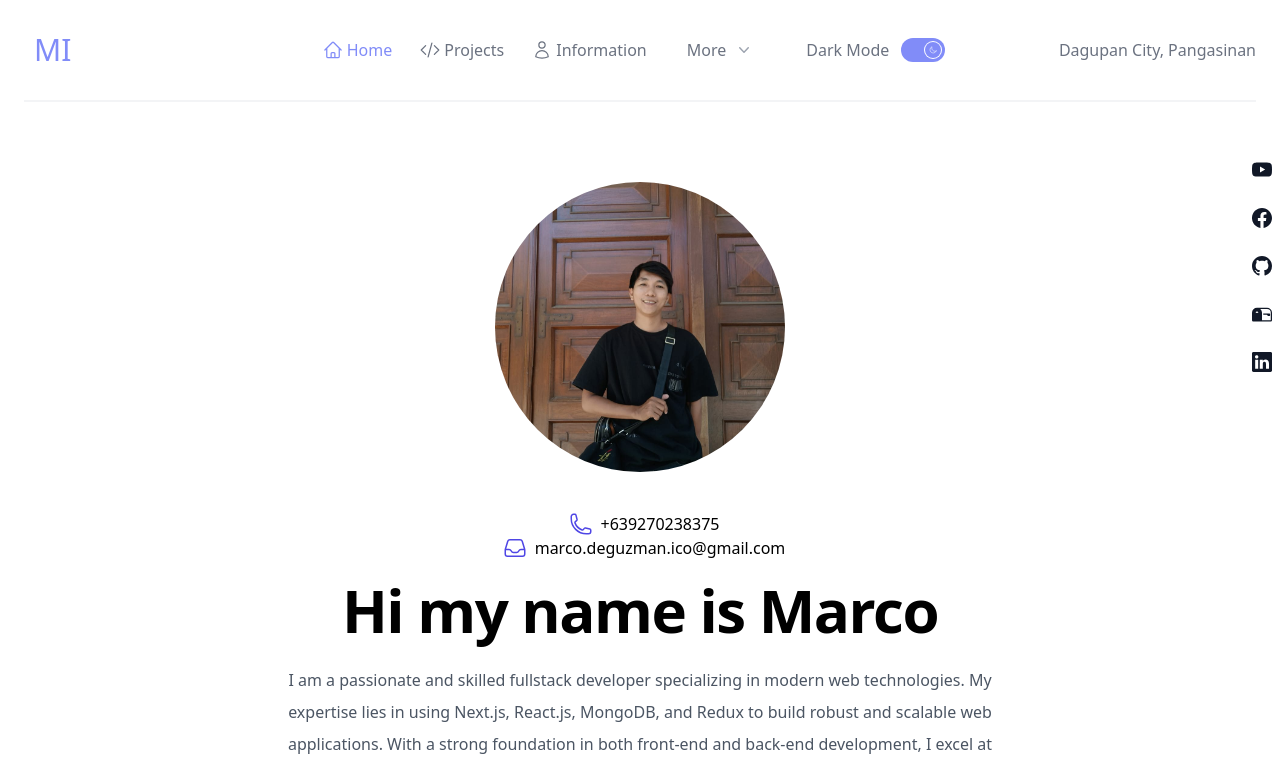
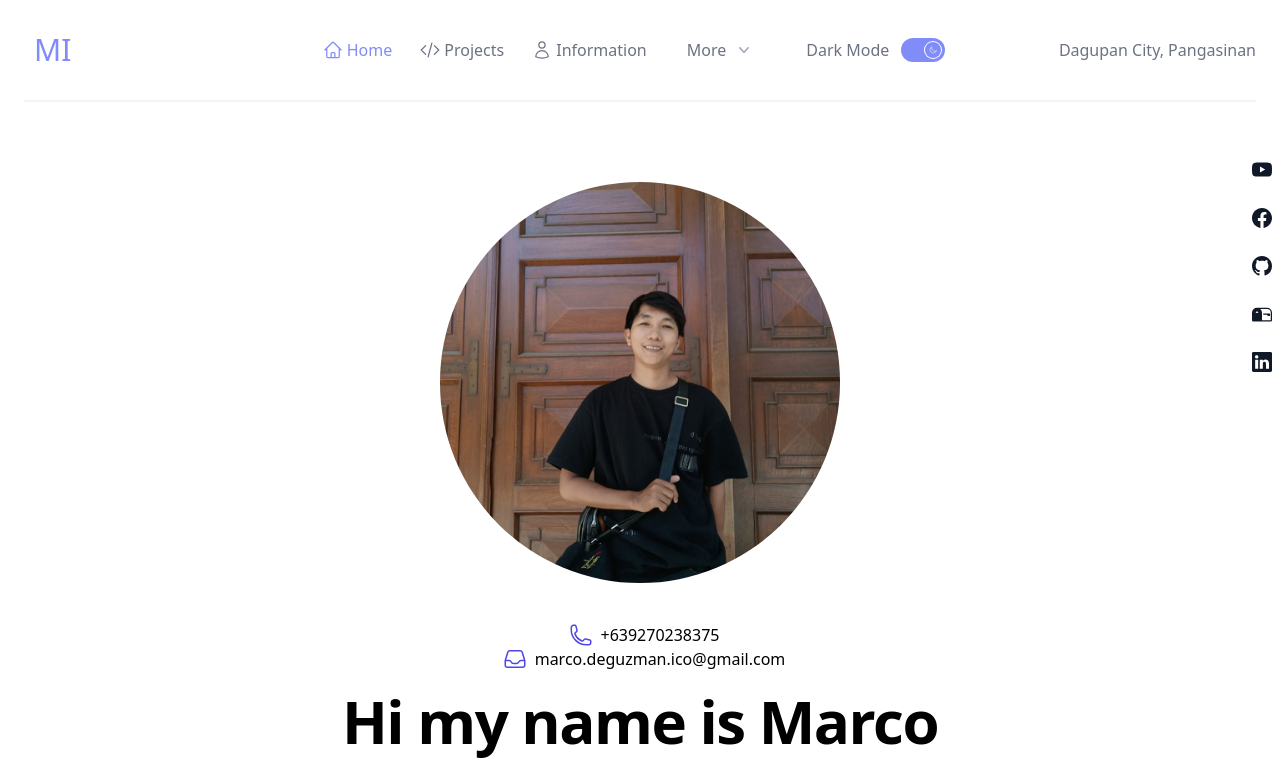
Before and after one commit to aikho20/port-folio-next-js, a Next.js app: page / in a window 1280 px wide. Shown: the top 768 px of the page. Built offline with nearby package versions, Linux system fonts and the light colour scheme.

Commit message:
fixed image issue

```diff
--- a/pages/index.js
+++ b/pages/index.js
@@ -4,6 +4,7 @@ import SocialMedia from "../components/Layouts/SocialMedial";
 import { useTheme } from "next-themes";
 import Link from "next/link";
 import { InboxIcon, PhoneIcon } from "@heroicons/react/24/outline";
+import Image from "next/image";
 
 export default function Home() {
   return (
@@ -16,9 +17,12 @@ export default function Home() {
         <div className="px-6 lg:px-8">
           <div className="mx-auto max-w-3xl pt-20 pb-32 sm:pt-20 sm:pb-40">
             <div className="sm:mb-8 flex items-center justify-center w-100">
-              <img
+              <Image
+                height={400}
+                width={400}
+                quality={100}
                 src="/428609452_7589859704366118_4207315446027319890_n (1).jpg"
-                className="h-[290px] w-[290px] rounded-full mb-2 flex"
+                className="rounded-full mb-2 z-10"
               />
             </div>
             <div className="flex flex-col justify-around my-5">
```
